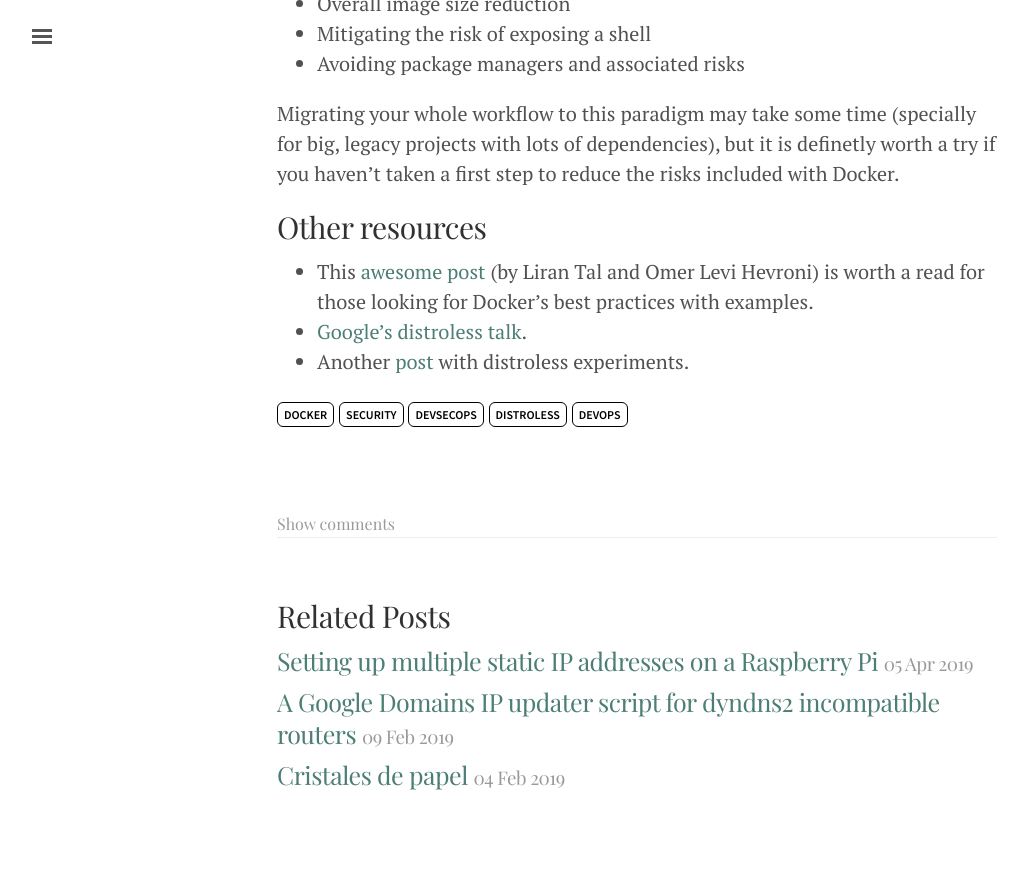
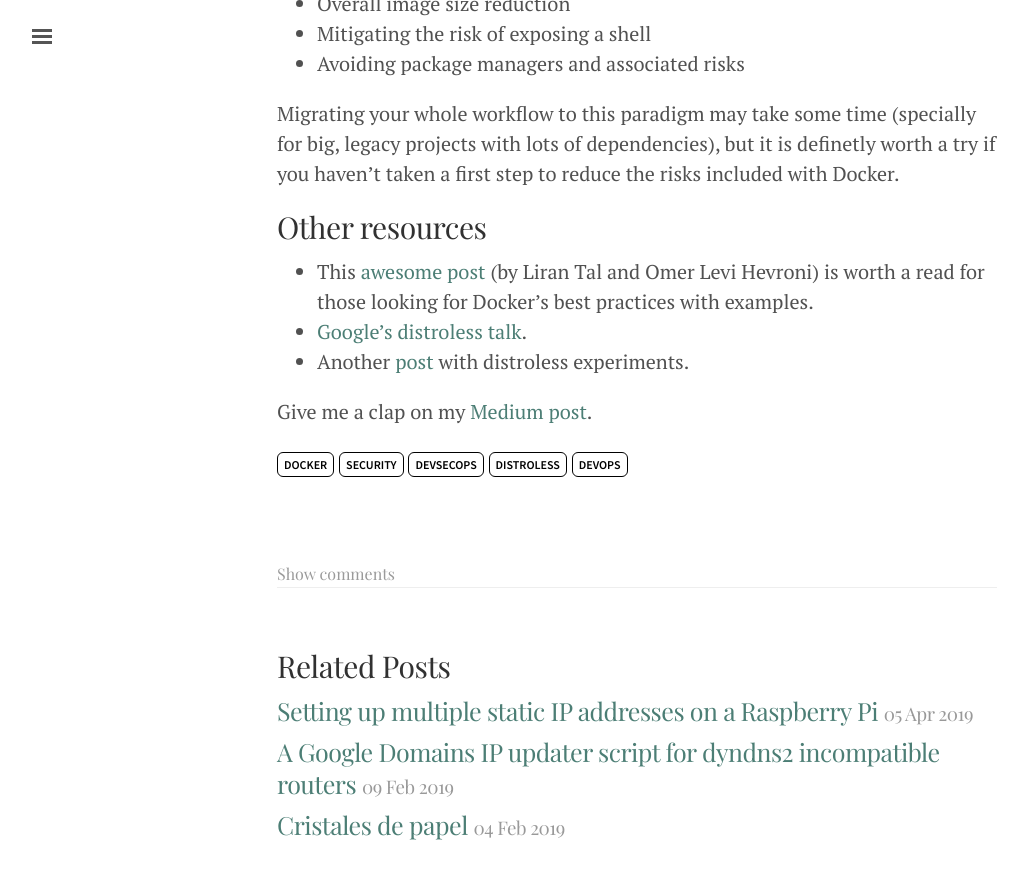
Before and after one commit to erickduran/blog, a Jekyll site: the page built from _posts/2020-05-18-distroless.md, in a window 1280 px wide and 900 px high, scrolled down 5028 px. Shown: the top 879 px of the window, without its empty margins (3-1031 px from the left). Built offline with Jekyll 4.4.1, drawn with Linux system fonts in a browser that asks for light colours; some web fonts are replaced; before the commit the page ends 5878 px from its top, so only the background shows below that.

Commit message:
add medium link

```diff
--- a/_posts/2020-05-18-distroless.md
+++ b/_posts/2020-05-18-distroless.md
@@ -77,3 +77,5 @@ Migrating your whole workflow to this paradigm may take some time (specially for
 - This [awesome post](https://snyk.io/blog/10-docker-image-security-best-practices/) (by Liran Tal and Omer Levi Hevroni) is worth a read for those looking for Docker's best practices with examples.
 - [Google's distroless talk](https://www.youtube.com/watch?v=lviLZFciDv4).
 - Another [post](https://www.abhaybhargav.com/stories-of-my-experiments-with-distroless-containers/) with distroless experiments.
+
+Give me a clap on my [Medium post](https://medium.com/@erick_duran/distroless-a-first-step-into-securing-docker-95178cefda17).
```
